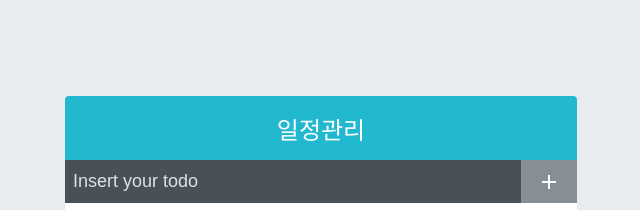
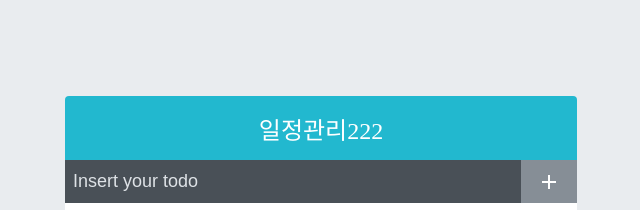
Before and after one commit to cling88/reactstudy, a React (Create React App) app: page / in a window 1280 px wide. Shown: the top 210 px of the page, without its empty margins (319-959 px from the left). Built offline with nearby package versions, Linux system fonts and the light colour scheme.

Commit message:
new branch

```diff
--- a/src/components/TodoTemplate.js
+++ b/src/components/TodoTemplate.js
@@ -5,7 +5,7 @@ import './TodoTemplate.scss';
 function TodoTemplate({ children }) {
     return (
         <div className="TodoTemplate">
-            <div className="app-title">일정관리</div>
+            <div className="app-title">일정관리222</div>
             <div className="content">{children}</div>
         </div>
     )
```
Also changed, not shown: 1 other file (tests, documents, lock files or other folders).
